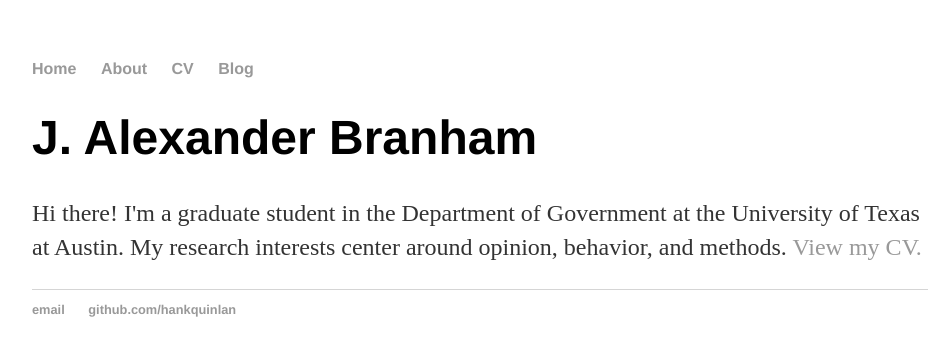
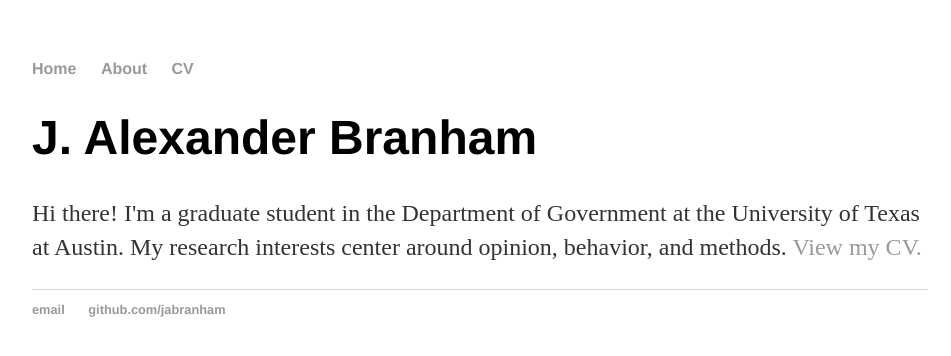
Before and after one commit to jabranham/personal-website, a Jekyll site: the page built from index.html, in a window 1280 px wide. Shown: the top 356 px of the page, without its empty margins (160-1111 px from the left). Built offline with Jekyll 4.4.1, drawn with Linux system fonts in a browser that asks for light colours.

Commit message:
personalized default layouts

```diff
--- a/_layouts/default.html
+++ b/_layouts/default.html
@@ -11,7 +11,6 @@
 	        		<li><a href="/">Home</a></li>
 		        	<li><a href="/about">About</a></li>
 	        		<li><a href="/cv">CV</a></li>
-	        		<li><a href="/blog">Blog</a></li>
 	    		</ul>
 			</nav>
 			<div class="container">
@@ -21,8 +20,8 @@
 			</div><!-- /.container -->
 			<footer>
 	    		<ul>
-	        		<li><a href="mailto:hankquinlanhub@gmail.com">email</a></li>
-	        		<li><a href="https://github.com/hankquinlan">github.com/hankquinlan</a></li>
+	        		<li><a href="mailto:branham@utexas.edu">email</a></li>
+	        		<li><a href="https://github.com/jabranham">github.com/jabranham</a></li>
 				</ul>
 			</footer>
 		</body>
```
